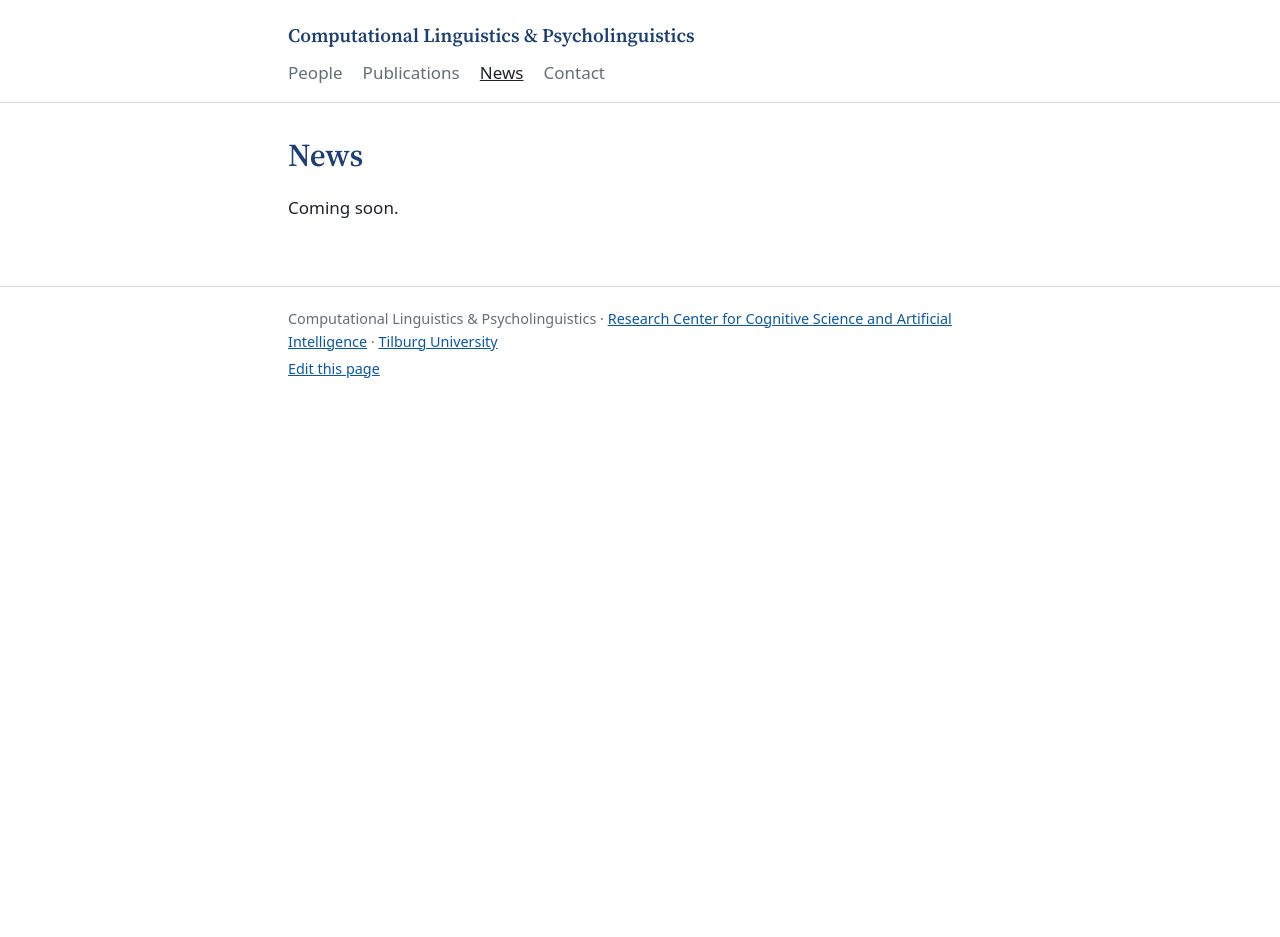
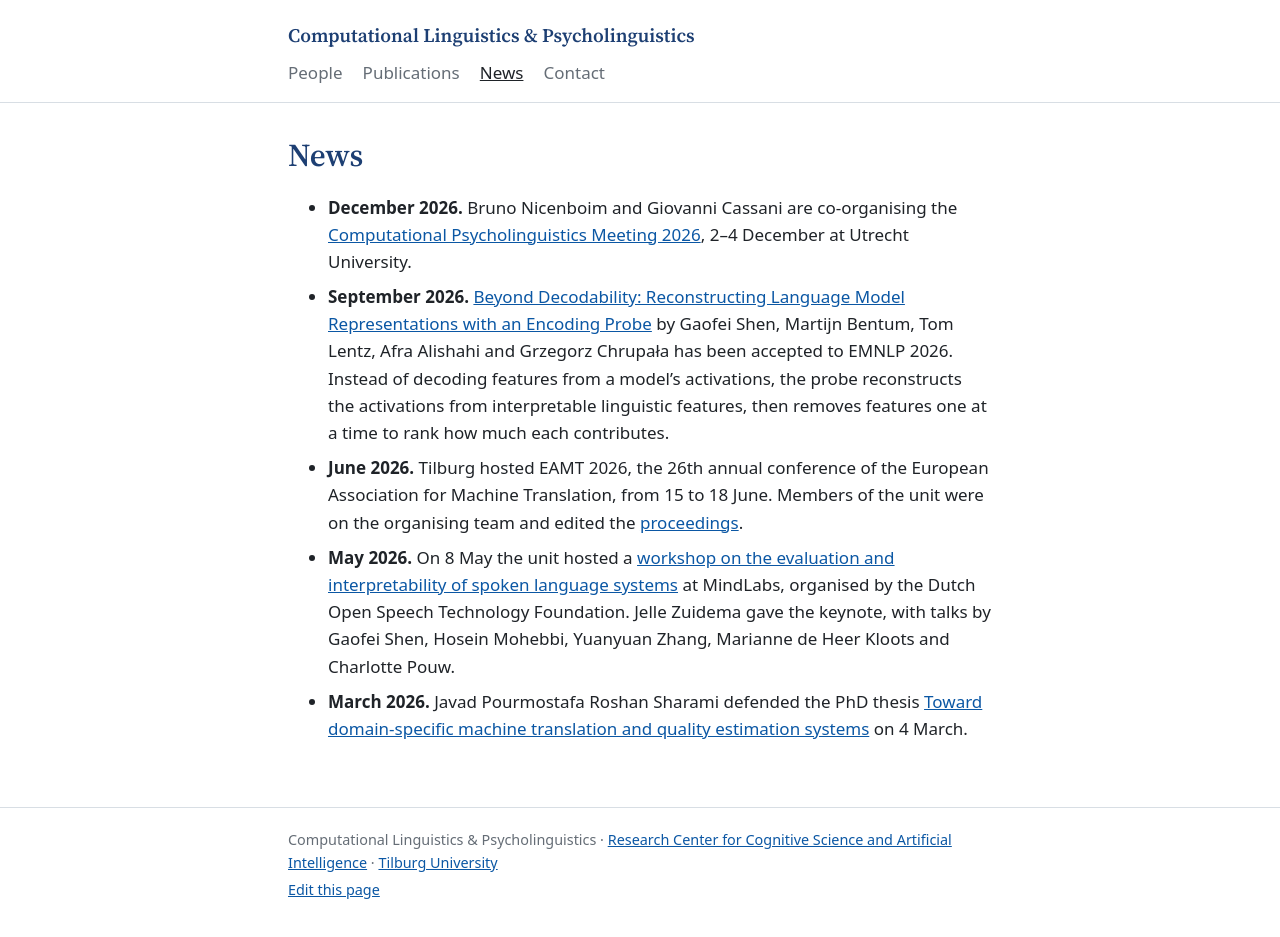
Before and after one commit to tcsai/language-computation, a Jekyll site: the page built from news.md, in a window 1280 px wide. Built offline with Jekyll 4.4.1, drawn with Linux system fonts in a browser that asks for light colours; our own code applies the rules of GitHub Pages for plain Markdown files; before the commit the page ends 900 px from its top, so only the background shows below that.

Commit message:
Write News page by hand and list encoding-probe paper under EMNLP 2026
Co-Authored-By: Claude Opus 5.5 <noreply@anthropic.com>

```diff
--- a/news.md
+++ b/news.md
@@ -1,3 +1,24 @@
 # News
 
-Coming soon.
+- **December 2026.** Bruno Nicenboim and Giovanni Cassani are co-organising the
+  [Computational Psycholinguistics Meeting 2026](https://cpl2026.sites.uu.nl/),
+  2–4 December at Utrecht University.
+- **September 2026.** [Beyond Decodability: Reconstructing Language Model
+  Representations with an Encoding Probe](https://arxiv.org/abs/2605.00607) by
+  Gaofei Shen, Martijn Bentum, Tom Lentz, Afra Alishahi and Grzegorz Chrupała
+  has been accepted to EMNLP 2026. Instead of decoding features from a model's
+  activations, the probe reconstructs the activations from interpretable
+  linguistic features, then removes features one at a time to rank how much
+  each contributes.
+- **June 2026.** Tilburg hosted EAMT 2026, the 26th annual conference of the
+  European Association for Machine Translation, from 15 to 18 June. Members of
+  the unit were on the organising team and edited the
+  [proceedings](https://aclanthology.org/volumes/2026.eamt-1/).
+- **May 2026.** On 8 May the unit hosted a
+  [workshop on the evaluation and interpretability of spoken language systems](https://openspraaktechnologie.org/nieuws/workshop-evaluatie-interpreteerbaarheid-2026)
+  at MindLabs, organised by the Dutch Open Speech Technology Foundation. Jelle
+  Zuidema gave the keynote, with talks by Gaofei Shen, Hosein Mohebbi, Yuanyuan
+  Zhang, Marianne de Heer Kloots and Charlotte Pouw.
+- **March 2026.** Javad Pourmostafa Roshan Sharami defended the PhD thesis
+  [Toward domain-specific machine translation and quality estimation systems](https://doi.org/10.26116/tshd.47714582)
+  on 4 March.
```
Also changed, not shown: publications.md (+1 -1 lines).
